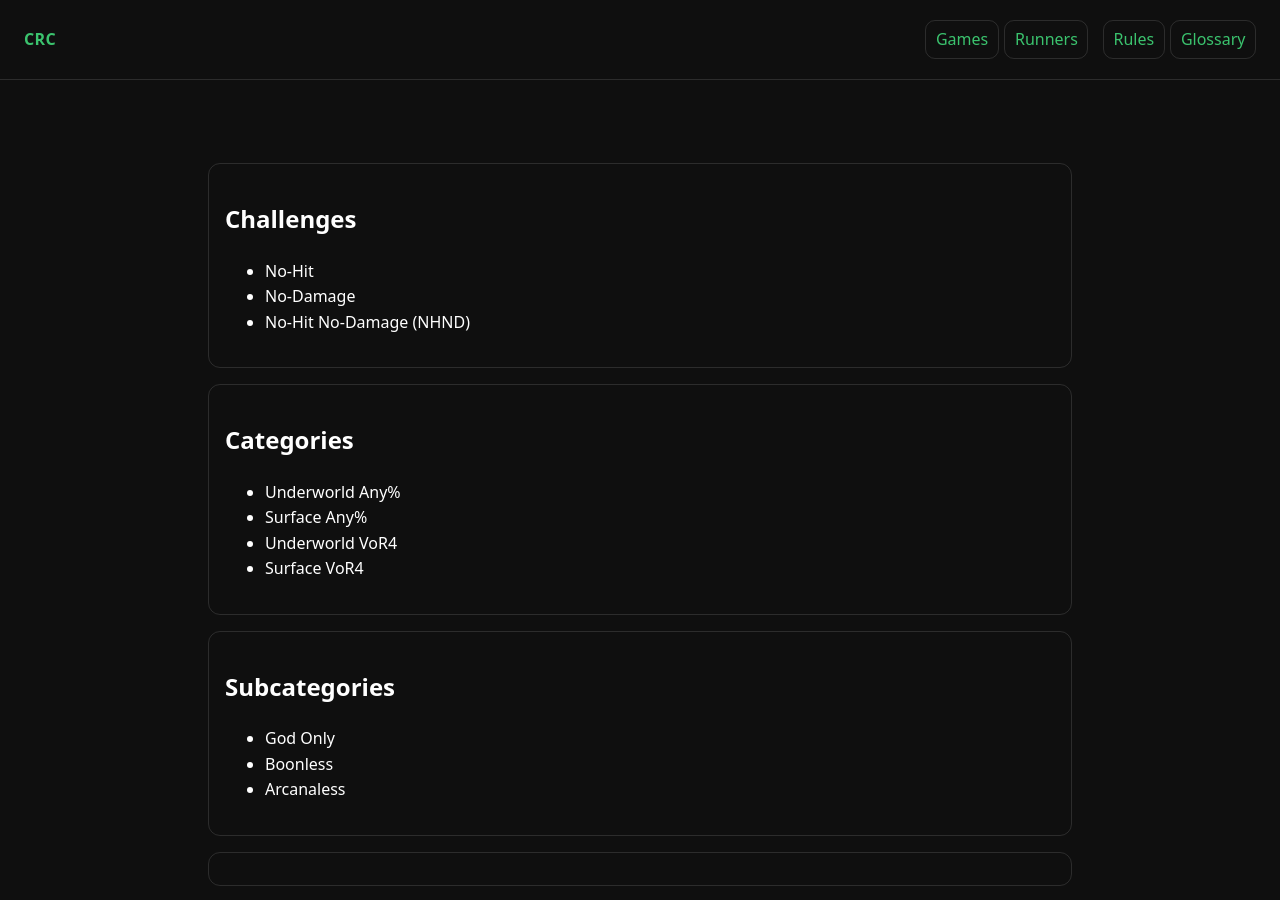
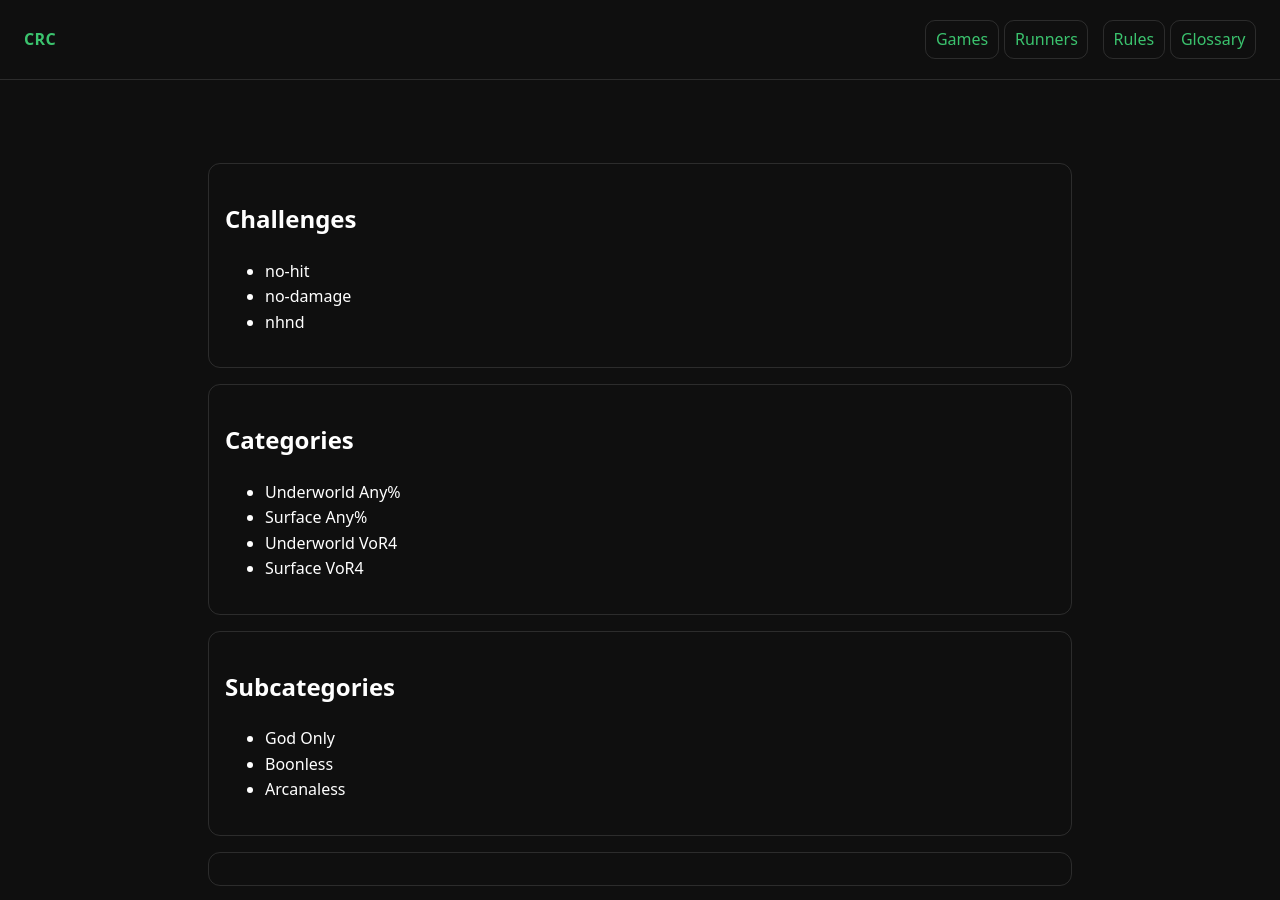
Before and after one commit to GaryAsher/challenge-run-site, a Jekyll site: the page built from _games/hades-2.md, in a window 1280 px wide and 900 px high, scrolled down 366 px. Built offline with Jekyll 4.4.1, drawn with Linux system fonts in a browser that asks for light colours.

Commit message:
update challenges to use challenge-tag naming convention

```diff
--- a/_games/hades-2.md
+++ b/_games/hades-2.md
@@ -12,9 +12,9 @@ tags:
 cover: /assets/img/games/h/hades-2.jpg
 cover_position: center
 challenges:
-  - No-Hit
-  - No-Damage
-  - No-Hit No-Damage (NHND)
+  - no-hit
+  - no-damage
+  - nhnd
 
 categories:
   - Underworld Any%
```
